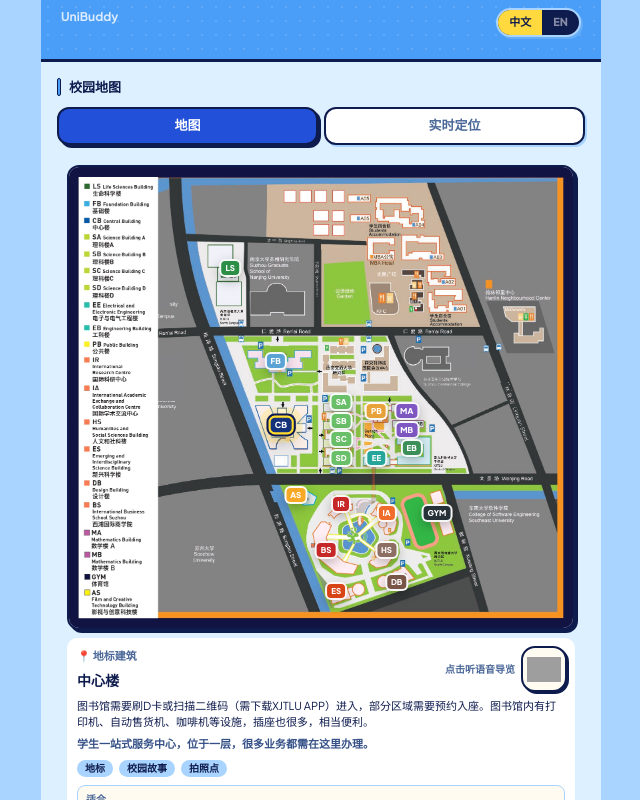
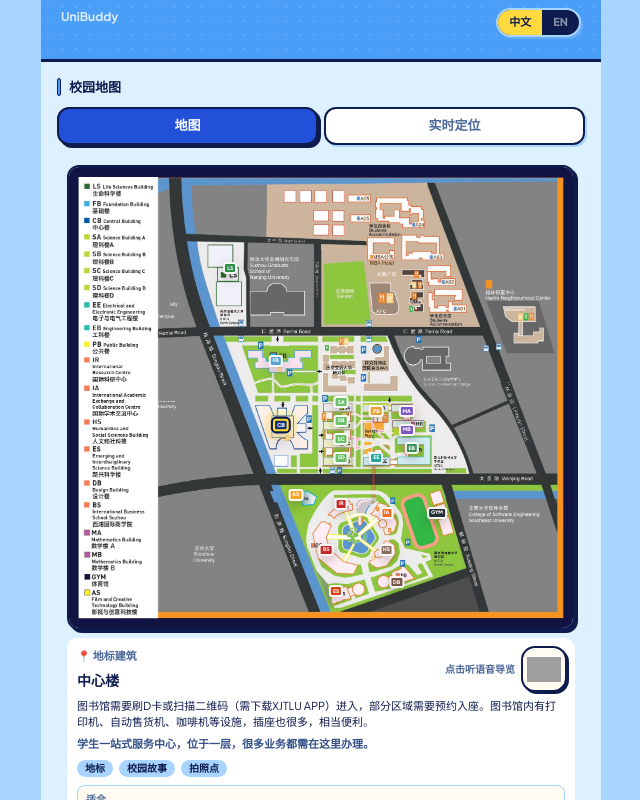
Before and after one commit to Katherine-Tang/XJTLU_Navigation, a React (Vite) app: page /#/ in a window 1280 px wide. Shown: the whole page, without its empty margins (319-959 px from the left). Built offline with nearby package versions, Linux system fonts and the light colour scheme; grey boxes are pictures that could not be loaded.

Commit message:
Update PicturesAndMapScreen.tsx

```diff
--- a/src/app/components/PicturesAndMapScreen.tsx
+++ b/src/app/components/PicturesAndMapScreen.tsx
@@ -963,15 +963,15 @@ export function PicturesAndMapScreen() {
                       left: `${pin.x}%`,
                       top: `${pin.y}%`,
                       transform: activeHotspotId === pin.id ? "translate(-50%, -50%) scale(1.05)" : "translate(-50%, -50%) scale(1)",
-                      minWidth: "20px",
-                      minHeight: "18px",
-                      borderRadius: "6px",
+                      minWidth: "12px",
+                      minHeight: "12px",
+                      borderRadius: "3px",
                       border: activeHotspotId === pin.id ? `2.5px solid ${C.yellow}` : "2px solid rgba(255,255,255,0.95)",
                       backgroundColor: pin.color,
                       color: C.white,
-                      fontSize: "8px",
+                      fontSize: "5px",
                       fontWeight: 900,
-                      padding: "0 4px",
+                      padding: "0 2px",
                       lineHeight: 1,
                       cursor: "pointer",
                       zIndex: activeHotspotId === pin.id ? 8 : 4,
```
